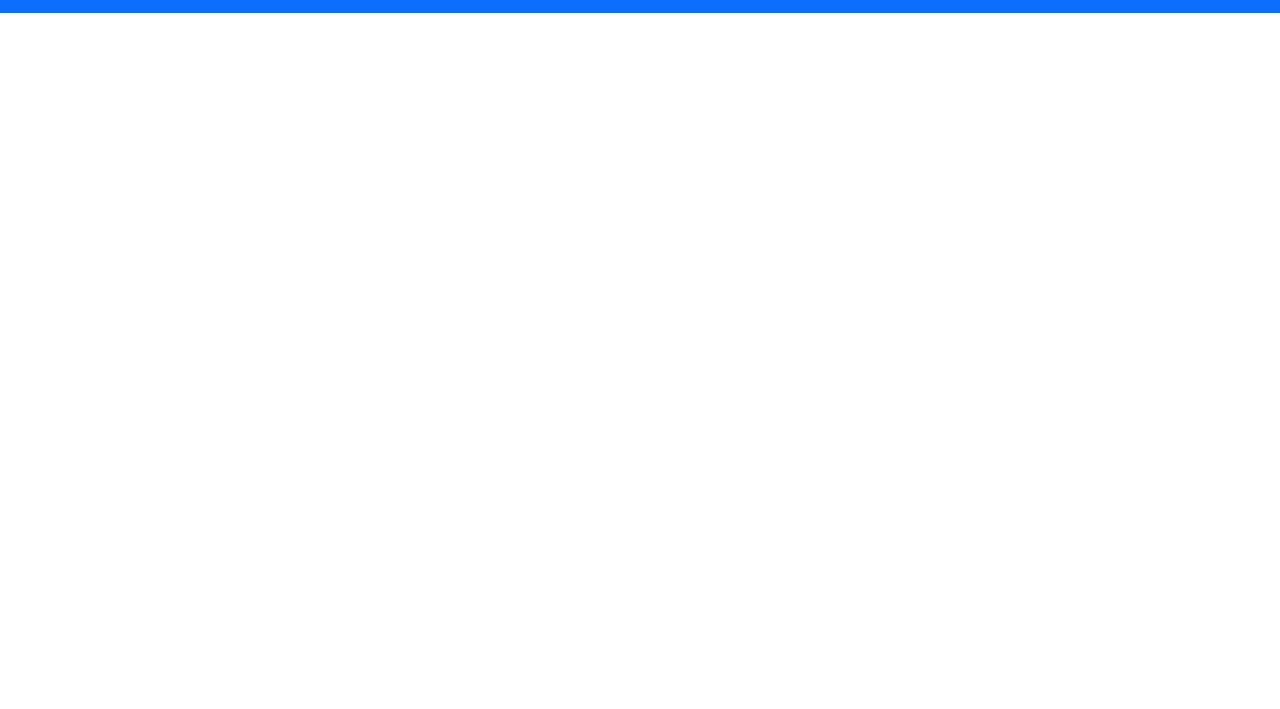
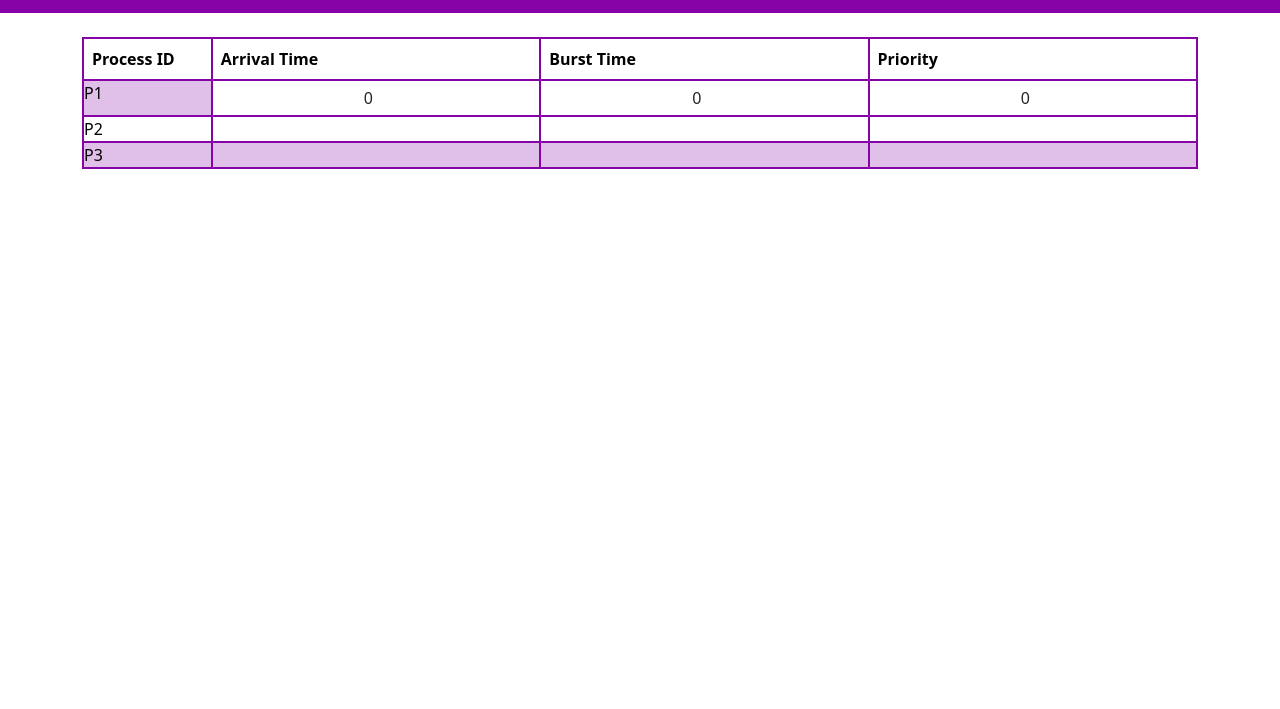
Before and after one commit to R-Sagrazzini/CPU-scheduler-simulator, a plain HTML site: page index.html in a window 1280 px wide. Shown: the part 91-800 px from the top of the page. Drawn offline with nearby package versions, Linux system fonts and the light colour scheme.

Commit message:
Implementazione tabella

```diff
--- a/index.html
+++ b/index.html
@@ -1,18 +1,54 @@
+<!--Esempio di scheduler https://ravipatel1309.github.io/CPUScheduler/-->
+
 <!DOCTYPE html>
 <html lang="it">
 <head>
     <meta charset="UTF-8">
     <meta name="viewport" content="width=device-width, initial-scale=1.0">
     <title>Cpu-Scheduler-Simulator</title>
+    <!-- Bootstrap CSS -->
+    <link href="https://cdn.jsdelivr.net/npm/bootstrap@5.3.8/dist/css/bootstrap.min.css" rel="stylesheet" integrity="sha384-sRIl4kxILFvY47J16cr9ZwB07vP4J8+LH7qKQnuqkuIAvNWLzeN8tE5YBujZqJLB" crossorigin="anonymous">
+    <!-- Custom CSS -->
+    <link href="styles.css" rel="stylesheet">
 </head>
 <body>
     <!-- Header -->
     <header class="bg-primary text-white text-center py-4 mb-4">
         <h1>Cpu-Scheduler-Simulator</h1>
     </header>
+    <!--Table for processes-->
+    <div class="container">
+        <table class="table table-bordered table-striped border-primary">
+            <thead class="table table-bordered border-primary">
+                <tr>
+                    <th>Process ID</th>
+                    <th>Arrival Time</th>
+                    <th>Burst Time</th>
+                    <th>Priority</th>
+                </tr>
+            </thead>
+            <tbody id="processTableBody" >
+                <tr>
+                    <td>P1</td>
+                    <td><input type="number" class="form-control table-input" min="0" value="0"></td>
+                    <td><input type="number" class="form-control table-input" min="0" value="0"></td>
+                    <td><input type="number" class="form-control table-input" min="0" value="0"></td>
+                </tr>
+                <tr>
+                    <td>P2</td>
+                    <td></td>
+                    <td></td>
+                    <td></td>
+                </tr>
+                <tr>
+                    <td>P3</td>
+                    <td></td>
+                    <td></td>
+                    <td></td>
+                </tr>
+                <!-- Process rows will be dynamically added here -->
+            </tbody>
+        </table>
+    </div>
 </body>
-<!-- Bootstrap CSS -->
-<link href="https://cdn.jsdelivr.net/npm/bootstrap@5.3.8/dist/css/bootstrap.min.css" rel="stylesheet" integrity="sha384-sRIl4kxILFvY47J16cr9ZwB07vP4J8+LH7qKQnuqkuIAvNWLzeN8tE5YBujZqJLB" crossorigin="anonymous">
-<!-- Custom CSS -->
-<link href="styles.css" rel="stylesheet">
 </html>
--- a/styles.css
+++ b/styles.css
@@ -1,6 +1,27 @@
 :root {
-    --bg-primary: $purple-500;
+    /*Primary color*/
+    --bs-primary: #8604a7;
+    --bs-primary-rgb: 134, 4, 167;
 }
+/*Table styles*/
+.table th, .table td{
+    border: 2px solid var(--bs-primary);
+    --bs-table-striped-bg: #8604a741;
+    --bs-table-striped-color: #000000;
+}
+.table td {
+  padding: 0; /* elimina spazio intorno all'input */
+}
+
+.table-input {
+  width: 100%;
+  height: 100%;
+  border-radius: 0;
+  border: none;
+  box-shadow: none;
+  text-align: center;
+}
+
 
 .body{
     margin: 0;
```
